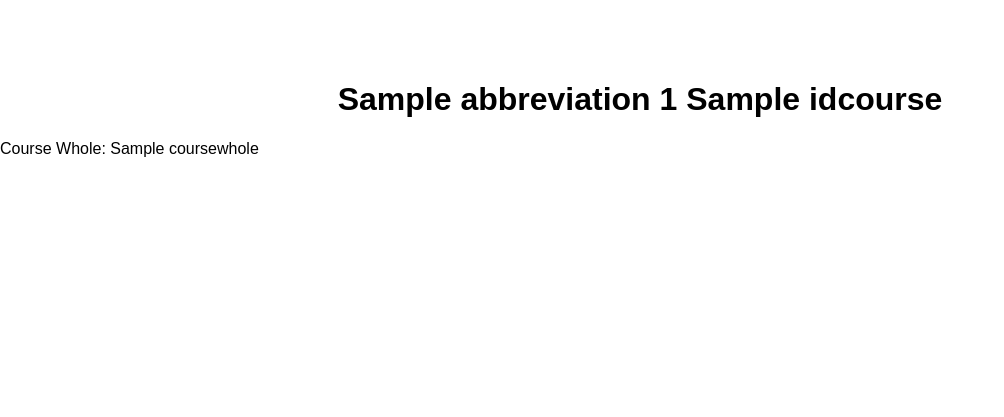
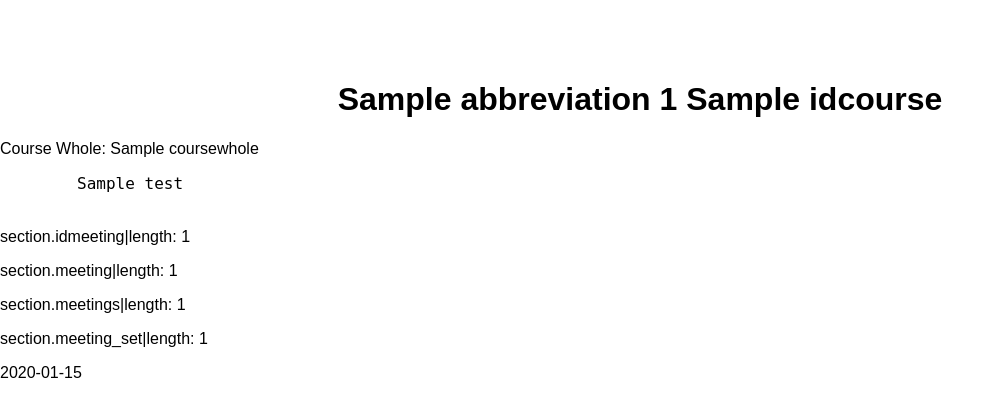
Before and after one commit to geosoco/HCDE310, a Django app: template main/templates/section.html in a window 1280 px wide. Shown: the top 417 px of the page, without its empty margins (0-1004 px from the left). Run offline with Django 3.2, Linux system fonts and the light colour scheme; the template is opened without the code that fills it: most values are stand-ins (such as "Sample title", 1, 10 or a date in 2020); parts of the project's set-up code (start-up, migrations or seed data) failed here and were passed over.

Commit message:
fixed some relationship/foreign key stuff

```diff
--- a/main/api.py
+++ b/main/api.py
@@ -110,7 +110,7 @@ class MeetingTypeResource(ModelResource):
 class MeetingResource(ModelResource):
 	meetingtype = fields.ToOneField(MeetingTypeResource, 'idmeetingtype', full=True)
 	room = fields.ToOneField(RoomResource, 'idroom', full=True)
-	#section = fields.ToOneField("main.api.SectionResource", 'idSection', full=True)
+	section = fields.ToOneField("main.api.SectionResource", 'section', full=True)
 
 	class Meta:
 		queryset = Meeting.objects.all()
@@ -123,7 +123,7 @@ class MeetingResource(ModelResource):
 		}
 
 class SectionResource(ModelResource):
-	meetings = fields.ToManyField(MeetingResource, 'meeting', full=True, related_name='idmeeting')
+	meetings = fields.ToManyField(MeetingResource, 'meeting', full=True, related_name='meetings')
 	instructor = fields.ToOneField(InstructorResource, 'idinstructor', full=True, null=True)
 	ratings = fields.ToOneField(RatingResource, 'idrating', full=True, null=True)
 	course = fields.ToOneField(CourseResource, 'course', full=True)
--- a/main/models.py
+++ b/main/models.py
@@ -147,7 +147,7 @@ class Meeting(models.Model):
     day = models.IntegerField(null=True, db_column='Day', blank=True) # Field name made lowercase.
     starttime = models.IntegerField(null=True, db_column='StartTime', blank=True) # Field name made lowercase.
     endtime = models.IntegerField(null=True, db_column='EndTime', blank=True) # Field name made lowercase.
-    idinstance = models.ForeignKey(Section, db_column='idSection') # Field name made lowercase.
+    idsection = models.ForeignKey(Section, db_column='idSection') # Field name made lowercase.
     idroom = models.ForeignKey(Room, null=True, db_column='idRoom', blank=True) # Field name made lowercase.
     idmeetingtype = models.ForeignKey(MeetingType, db_column='idMeetingType') # Field name made lowercase.
     class Meta:
--- a/main/templates/section.html
+++ b/main/templates/section.html
@@ -9,5 +9,18 @@
     <h1>{{section.idcourse.iddepartment.abbreviation}} {{section.idcourse.number}} {{section.idcourse.name}}</h1>
 
     Course Whole: {{section.idrating.coursewhole}}
+
+    <pre>
+    	{{test}}
+    </pre>
+
+    <p>section.idmeeting|length: {{section.idmeeting|length}}</p>
+    <p>section.meeting|length: {{section.meeting|length}}</p>
+    <p>section.meetings|length: {{section.meetings.all|length}}</p>
+    <p>section.meeting_set|length: {{section.meeting_set.all|length}}</p>
+
+    {% for item in section.meeting_set.all %}
+   		<p>{{item.starttime}}</p>
+   	{% endfor %}
   </body>
 </html>
--- a/main/views.py
+++ b/main/views.py
@@ -59,7 +59,7 @@ def section(request, curriculum, num, year, quarter, section):
 	cur = get_object_or_404(Curriculum, abbreviation=curriculum)
 	c = get_object_or_404(Course, idcurriculum=cur, number=num)
 	s = get_object_or_404(Section, idcourse=c, year=year, quarter=quarter, section=section)
-	return render(request, 'template.html', {"course" : c, "section" : s, "curriculum" : cur, "inner_page": 'course.html'})
+	return render(request, 'template.html', {"course" : c, "section" : s, "curriculum" : cur, "inner_page": 'section.html'})
 
 def curriculum(request, letter=None):
     letters = map(chr, range(65, 91))
```
